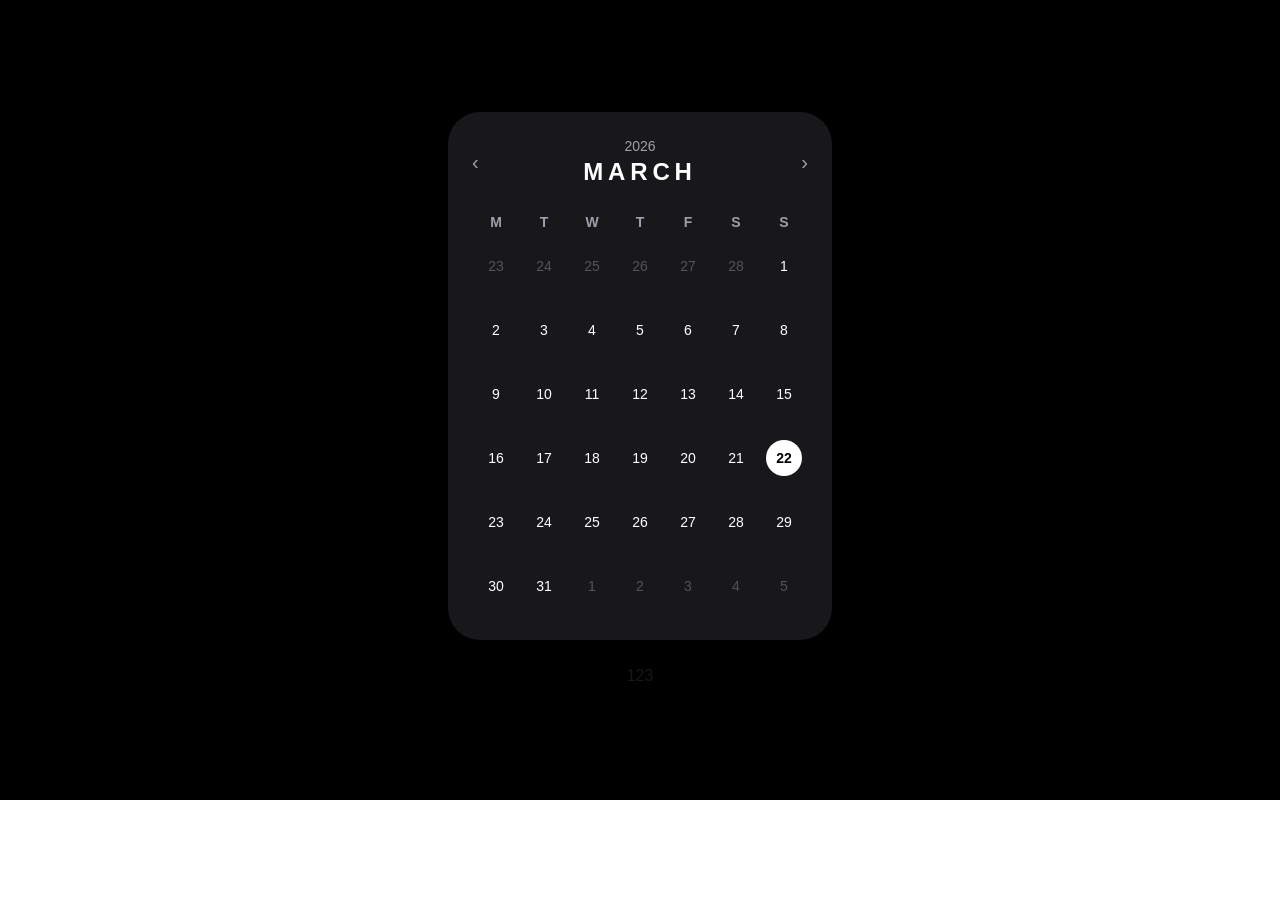
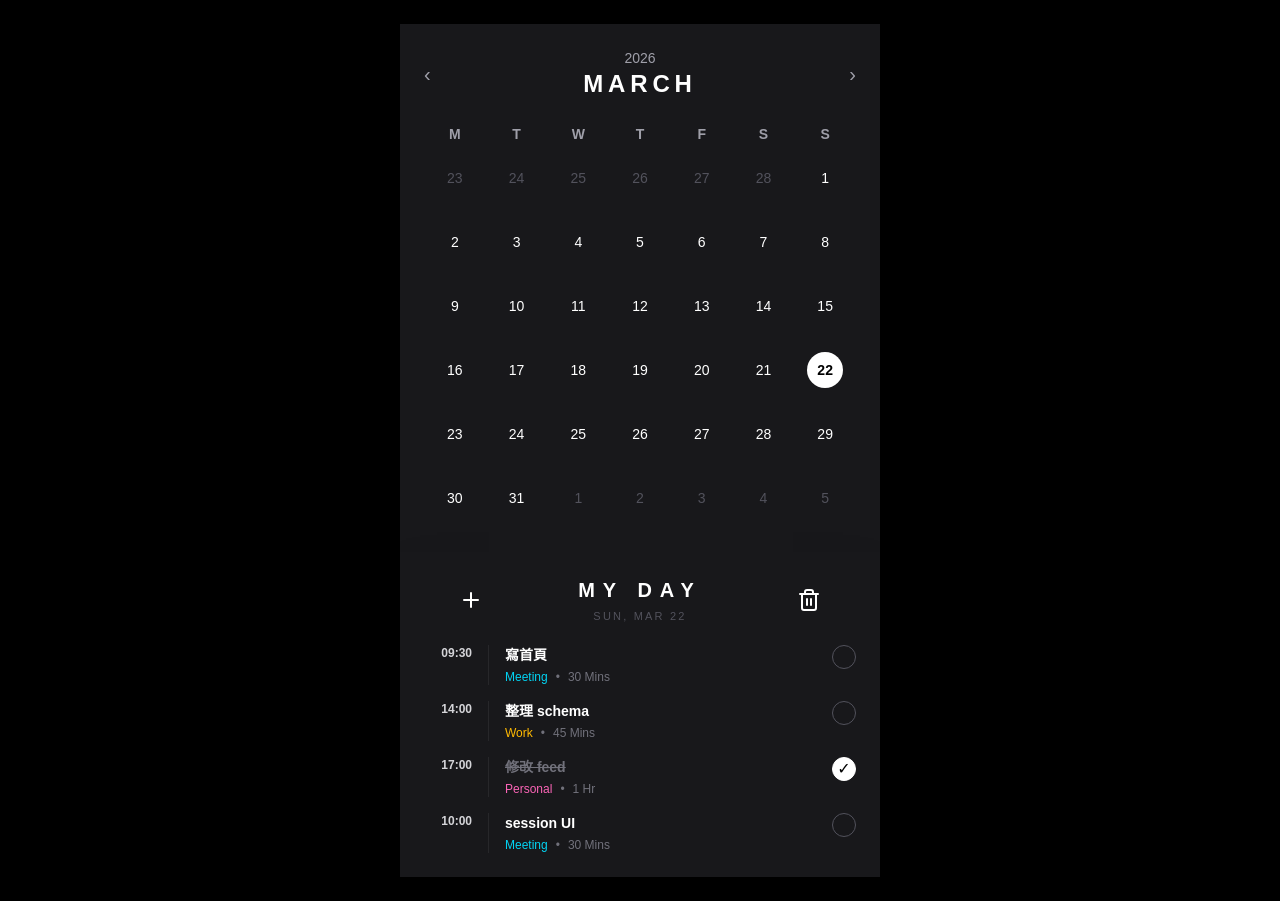
Before and after one commit to Nash430/admin-night, a Next.js app: page /todos in a window 1280 px wide. Before the commit the page ends 800 px from the top, so only its background shows below. Built offline with nearby package versions, Linux system fonts and the light colour scheme.

Commit message:
layout mock todo list

```diff
--- a/app/todos/page.tsx
+++ b/app/todos/page.tsx
@@ -17,8 +17,8 @@ export default function TodosPage() {
       .sort((a, b) => (a.due_time ?? '').localeCompare(b.due_time ?? ''))
   }, [selectedDate])
   return (
-    <main className="min-h-screen bg-black px-4 py-8">
-      <div className="flex min-h-[calc(100vh-4rem)] flex-col items-center justify-center gap-6">
+    <main className="min-h-screen bg-black">
+      <div className="px-4 py-6 flex flex-col max-w-lg mx-auto">
         <TodoCalendar
           todos={mockTodos}
           selectedDate={selectedDate}
--- a/components/todos/TodoCalendar.tsx
+++ b/components/todos/TodoCalendar.tsx
@@ -39,7 +39,7 @@ export default function TodoCalendar({ todos, selectedDate, onSelectDate }: Prop
     }, [currentMonth])
 
     return (
-        <div className="w-full max-w-sm rounded-[32px] bg-zinc-900 p-6 text-white shadow-2xl">
+        <div className="w-full bg-zinc-900 p-6 text-white shadow-2xl">
             <div className="mb-6 flex items-center justify-between">
                 <button
                     onClick={() => setCurrentMonth((prev) => subMonths(prev, 1))}
--- a/components/todos/TodoList.tsx
+++ b/components/todos/TodoList.tsx
@@ -1,15 +1,86 @@
 import { format } from 'date-fns'
 import type { Todo } from '@/types/todo'
+import { mockTodos } from '@/components/todos/mockTodos'
+import { Plus, Trash2 } from 'lucide-react'
 
 type Props = {
   selectedDate: Date
   todos: Todo[]
 }
 
+const priorityMeta: Record<Todo['priority'], { label: string; color: string; duration: string }> = {
+  1: { label: 'Meeting', color: 'text-cyan-400', duration: '30 Mins' },
+  2: { label: 'Work', color: 'text-amber-400', duration: '45 Mins' },
+  3: { label: 'Personal', color: 'text-pink-400', duration: '1 Hr' },
+}
+
 export default function TodoList({ selectedDate, todos }: Props) {
+  const dayLabel = format(selectedDate, 'EEE, MMM d')
+  const displayTodos = mockTodos
   return (
-    <div>
-      123
+    <div className="w-full rounded-none bg-zinc-900 p-6 text-white shadow-2xl">
+      <div className="flex items-center justify-around gap-6">
+
+        <button
+          type="button"
+          aria-label="Add todo"
+        >
+          <Plus />
+        </button>
+        <div className="text-center">
+          <p className=" uppercase tracking-[0.4em] text-xl font-extrabold">My Day</p>
+          <p className="mt-1 text-[11px] uppercase tracking-[0.2em] text-zinc-600">{dayLabel}</p>
+        </div>
+        <button
+          type="button"
+          aria-label="Delete completed"
+        >
+          <Trash2 />
+        </button>
+      </div>
+
+      <div className="mt-5 space-y-4">
+        {displayTodos.length === 0 && (
+          <div className="rounded-2xl border border-dashed border-zinc-800 p-4 text-center text-sm text-zinc-500">
+            No tasks for today
+          </div>
+        )}
+        {displayTodos.map((todo) => {
+          const meta = priorityMeta[todo.priority]
+          return (
+            <div key={todo.id} className="flex items-start gap-4">
+              <div className="w-12 text-right text-xs font-semibold text-zinc-300">{todo.due_time ?? '--:--'}</div>
+              <div className="flex flex-1 items-start justify-between gap-4 border-l border-zinc-800 pl-4">
+                <div>
+                  <p
+                    className={[
+                      'text-sm font-semibold',
+                      todo.is_done ? 'text-zinc-500 line-through' : 'text-white',
+                    ].join(' ')}
+                  >
+                    {todo.content}
+                  </p>
+                  <div className="mt-1 flex items-center gap-2 text-xs text-zinc-500">
+                    <span className={meta.color}>{meta.label}</span>
+                    <span>•</span>
+                    <span>{meta.duration}</span>
+                  </div>
+                </div>
+                <div
+                  className={[
+                    'flex h-6 w-6 items-center justify-center rounded-full border',
+                    todo.is_done
+                      ? 'border-white bg-white text-black'
+                      : 'border-zinc-600 text-zinc-600',
+                  ].join(' ')}
+                >
+                  {todo.is_done ? '✓' : ''}
+                </div>
+              </div>
+            </div>
+          )
+        })}
+      </div>
     </div>
   )
 }
--- a/package.json
+++ b/package.json
@@ -12,6 +12,7 @@
     "@supabase/ssr": "^0.9.0",
     "@supabase/supabase-js": "^2.99.3",
     "date-fns": "^4.1.0",
+    "lucide-react": "^1.7.0",
     "next": "16.2.1",
     "react": "19.2.4",
     "react-dom": "19.2.4"
```
Also changed, not shown: 1 other file (tests, documents, lock files or other folders).
